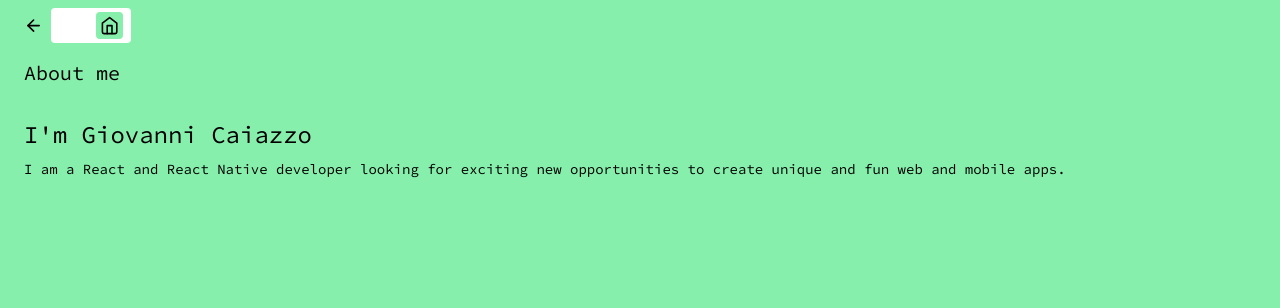
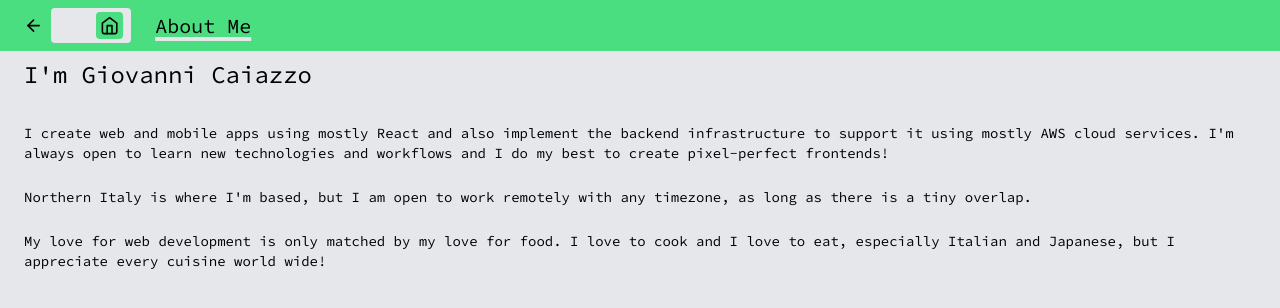
Before and after one commit to giovanni-caiazzo/gio-cv-site, a Next.js app: page /about in a window 1280 px wide. Shown: the top 308 px of the page. Built offline with nearby package versions, Linux system fonts and the light colour scheme.

Commit message:
Added some content in about me and streamlined the layout of the pages Added a better effect for the back button

```diff
--- a/src/components/BackToHome/index.tsx
+++ b/src/components/BackToHome/index.tsx
@@ -17,15 +17,15 @@ const BackToHome = ({ className }: BackToHomeProps) => {
       <Link href="/" className={`hover:text-green-600 active:text-black`}>
         <FiArrowLeft size="1.2em" />
       </Link>
-      <div className="bg-white w-20 rounded px-2 py-1 flex justify-end overflow-hidden">
+      <div className="bg-gray-200 w-20 rounded px-2 py-1 flex justify-end overflow-hidden">
         <motion.div
           drag="x"
           dragConstraints={constraintsRef}
           dragSnapToOrigin
           dragElastic={0.01}
-          className="bg-green-300 rounded p-1 cursor-grab"
-          animate={{ x: [null, -5, 0] }}
-          transition={{ repeat: 3 }}
+          className="bg-green-400 rounded p-1 cursor-grab"
+          animate={{ x: [null, -5, 0, -5, 0, -5, 0] }}
+          transition={{ repeat: Infinity, repeatDelay: 3, duration: 4 }}
           onDragEnd={(event, info) => {
             if (!constraintsRef || !constraintsRef.current) {
               return;
--- a/src/components/DragControl/index.tsx
+++ b/src/components/DragControl/index.tsx
@@ -47,7 +47,7 @@ const DragControl = () => {
       </Link>
       <motion.div
         style={{ x, y }}
-        className="rounded-full w-1/2 aspect-square flex justify-center items-center text-xs text-center italic bg-green-600 px-2"
+        className="rounded-full w-1/2 aspect-square flex justify-center items-center text-xs text-center italic bg-green-600 px-2 cursor-grab"
         drag
         dragSnapToOrigin
         dragElastic={0.01}
--- /dev/null
+++ b/src/components/PageTitle/index.tsx
@@ -0,0 +1,17 @@
+import BackToHome from "@/components/BackToHome";
+type PageTitleProps = { title: string; className?: string };
+
+const PageTitle = ({ title, className }: PageTitleProps) => {
+  return (
+    <div
+      className={`flex flex-col xs:flex-row gap-2 xs:gap-6 xs:items-center py-2 ${className}`}
+    >
+      <BackToHome />
+      <h1 className="text-xl underline underline-offset-4 decoration-4 decoration-gray-200">
+        {title}
+      </h1>
+    </div>
+  );
+};
+
+export default PageTitle;
--- /dev/null
+++ b/src/layouts/MainLayout/index.tsx
@@ -0,0 +1,16 @@
+import { ReactNode } from "react";
+import CustomLayout from "@/layouts/CustomLayout";
+
+type MainLayoutProps = { children: ReactNode };
+
+const MainLayout = ({ children }: MainLayoutProps) => {
+  return (
+    <CustomLayout invertDirection>
+      <main className="h-screen w-screen flex flex-col min-h-0 bg-gray-200">
+        <div className="px-2 xs:px-6">{children}</div>
+      </main>
+    </CustomLayout>
+  );
+};
+
+export default MainLayout;
--- /dev/null
+++ b/src/layouts/MainWithMenuLayout/index.tsx
@@ -0,0 +1,18 @@
+import { ReactNode } from "react";
+import CustomLayout from "@/layouts/CustomLayout";
+import PageTitle from "@/components/PageTitle";
+
+type MainWithMenuLayoutProps = { children: ReactNode; title: string };
+
+const MainWithMenuLayout = ({ children, title }: MainWithMenuLayoutProps) => {
+  return (
+    <CustomLayout invertDirection>
+      <main className="h-screen w-screen flex flex-col min-h-0 bg-gray-200">
+        <PageTitle title={title} className="px-2 xs:px-6 bg-green-400" />
+        <div className="px-2 xs:px-6 h-full">{children}</div>
+      </main>
+    </CustomLayout>
+  );
+};
+
+export default MainWithMenuLayout;
--- a/src/pages/about.tsx
+++ b/src/pages/about.tsx
@@ -1,20 +1,26 @@
-import BackToHome from "@/components/BackToHome";
-import CustomLayout from "@/components/CustomLayout";
+import MainWithMenuLayout from "@/layouts/MainWithMenuLayout";
 
 export default function About() {
   return (
-    <CustomLayout>
-      <main className="h-screen w-screen bg-green-300 flex flex-col min-h-0">
-        <div className="px-6">
-          <BackToHome className="pt-2" />
-          <h1 className="text-xl pb-6 pt-4">About me</h1>
-          <h2 className="text-2xl py-2">I&apos;m Giovanni Caiazzo</h2>
-          <h3 className="text-sm">
-            I am a React and React Native developer looking for exciting new
-            opportunities to create unique and fun web and mobile apps.
-          </h3>
-        </div>
-      </main>
-    </CustomLayout>
+    <MainWithMenuLayout title="About Me">
+      <div className="space-y-6 text-sm">
+        <h2 className="text-2xl py-2">I&apos;m Giovanni Caiazzo</h2>
+        <p>
+          I create web and mobile apps using mostly React and also implement the
+          backend infrastructure to support it using mostly AWS cloud services.
+          I&apos;m always open to learn new technologies and workflows and I do
+          my best to create pixel-perfect frontends!
+        </p>
+        <p>
+          Northern Italy is where I&apos;m based, but I am open to work remotely
+          with any timezone, as long as there is a tiny overlap.
+        </p>
+        <p>
+          My love for web development is only matched by my love for food. I
+          love to cook and I love to eat, especially Italian and Japanese, but I
+          appreciate every cuisine world wide!
+        </p>
+      </div>
+    </MainWithMenuLayout>
   );
 }
--- a/src/pages/cv.tsx
+++ b/src/pages/cv.tsx
@@ -1,25 +1,20 @@
-import BackToHome from "@/components/BackToHome";
-import CustomLayout from "@/components/CustomLayout";
+import MainWithMenuLayout from "@/layouts/MainWithMenuLayout";
 
 export default function CV() {
   return (
-    <CustomLayout>
-      <main className="h-screen w-screen bg-green-300 flex flex-col min-h-0">
-        <div className="px-6 flex flex-col min-h-0 h-full">
-          <BackToHome className="pt-2" />
-          <h1 className="text-xl pb-6 pt-4">My CV</h1>
+    <MainWithMenuLayout title="My CV">
+      <div className="flex flex-col min-h-0 h-full">
         <object
           data="/my-cv.pdf"
           type="application/pdf"
           className="w-full h-full rounded shadow-2xl py-4"
         >
           <p className="italic text-gray-400">
-              Unable to display PDF file. <a href={"/my-cv.pdf"}>Download</a>{" "}
+            Unable to display PDF file. <a href={"/my-cv.pdf"}>Download it</a>{" "}
             instead.
           </p>
         </object>
       </div>
-      </main>
-    </CustomLayout>
+    </MainWithMenuLayout>
   );
 }
--- a/src/pages/games/index.tsx
+++ b/src/pages/games/index.tsx
@@ -1,15 +1,7 @@
-import BackToHome from "@/components/BackToHome";
-import CustomLayout from "@/components/CustomLayout";
+import MainWithMenuLayout from "@/layouts/MainWithMenuLayout";
 
 export default function MiniGamesIndex() {
   return (
-    <CustomLayout>
-      <main className="h-screen w-screen bg-green-300 flex flex-col min-h-0">
-        <div className="px-6">
-          <BackToHome className="pt-2" />
-          <h1 className="text-xl pb-6 pt-4">Mini Games</h1>
-        </div>
-      </main>
-    </CustomLayout>
+    <MainWithMenuLayout title="Mini Games">Coming soon...</MainWithMenuLayout>
   );
 }
--- a/src/pages/index.tsx
+++ b/src/pages/index.tsx
@@ -1,11 +1,10 @@
 import DragControl from "@/components/DragControl";
-import CustomLayout from "@/components/CustomLayout";
+import MainLayout from "@/layouts/MainLayout";
 
 export default function Home() {
   return (
-    <CustomLayout invertDirection>
-      <main className="h-screen w-screen flex flex-col min-h-0 bg-gray-200">
-        <div className="px-6">
+    <MainLayout>
+      <div>
         <h1 className="text-6xl pt-6 font-bold text-green-500">Hi!</h1>
         <h2 className="text-2xl py-2">I&apos;m Giovanni Caiazzo</h2>
         <h3 className="text-sm">
@@ -16,7 +15,6 @@ export default function Home() {
       <div className="flex flex-col items-center justify-center w-full h-full">
         <DragControl />
       </div>
-      </main>
-    </CustomLayout>
+    </MainLayout>
   );
 }
--- a/tailwind.config.js
+++ b/tailwind.config.js
@@ -3,10 +3,14 @@ module.exports = {
   content: [
     "./src/pages/**/*.{js,ts,jsx,tsx}",
     "./src/components/**/*.{js,ts,jsx,tsx}",
+    "./src/layouts/**/*.{js,ts,jsx,tsx}",
     "./src/app/**/*.{js,ts,jsx,tsx}",
   ],
   theme: {
     extend: {
+      screens: {
+        xs: "320px",
+      },
       spacing: {
         "3/4": "75%",
         "2/3": "67%",
```
Also changed, not shown: src/layouts/CustomLayout/index.tsx (renamed from src/components/CustomLayout/index.tsx). Lines whose indentation alone changed are shown as unchanged.
